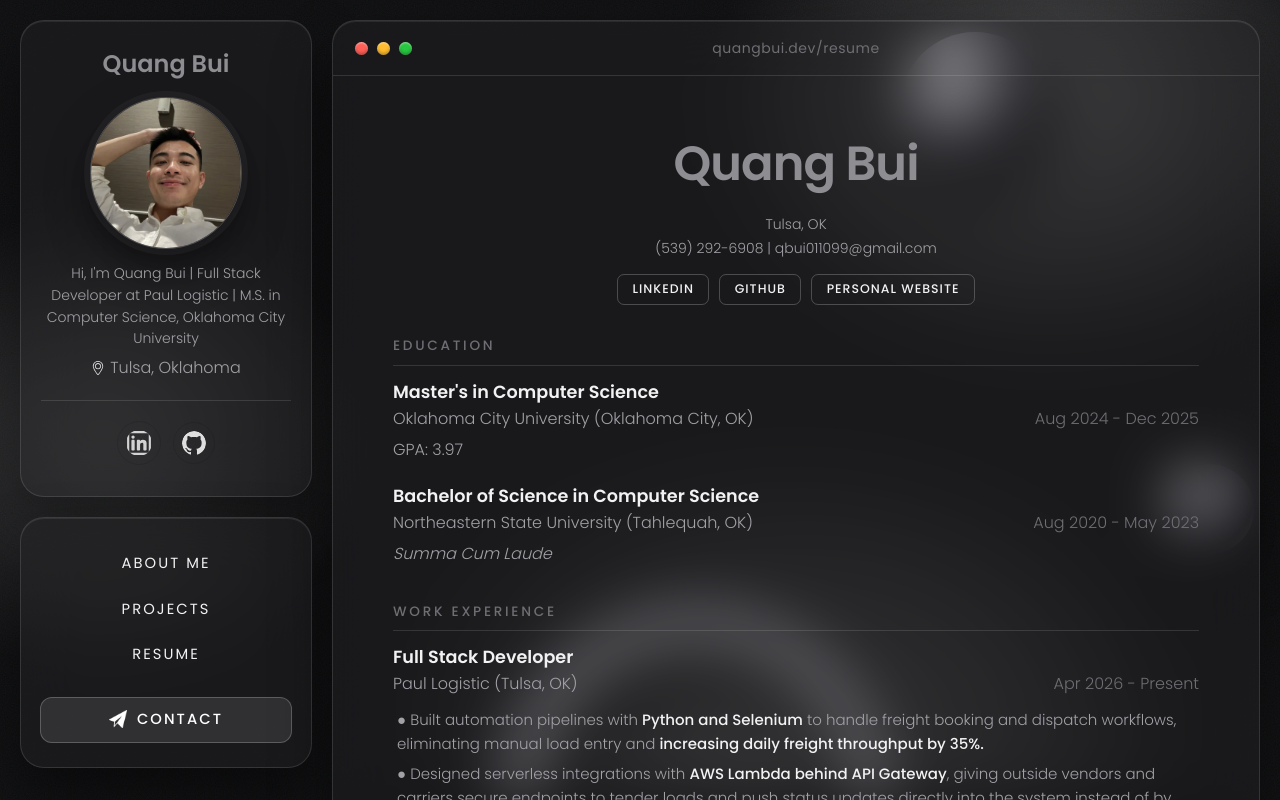
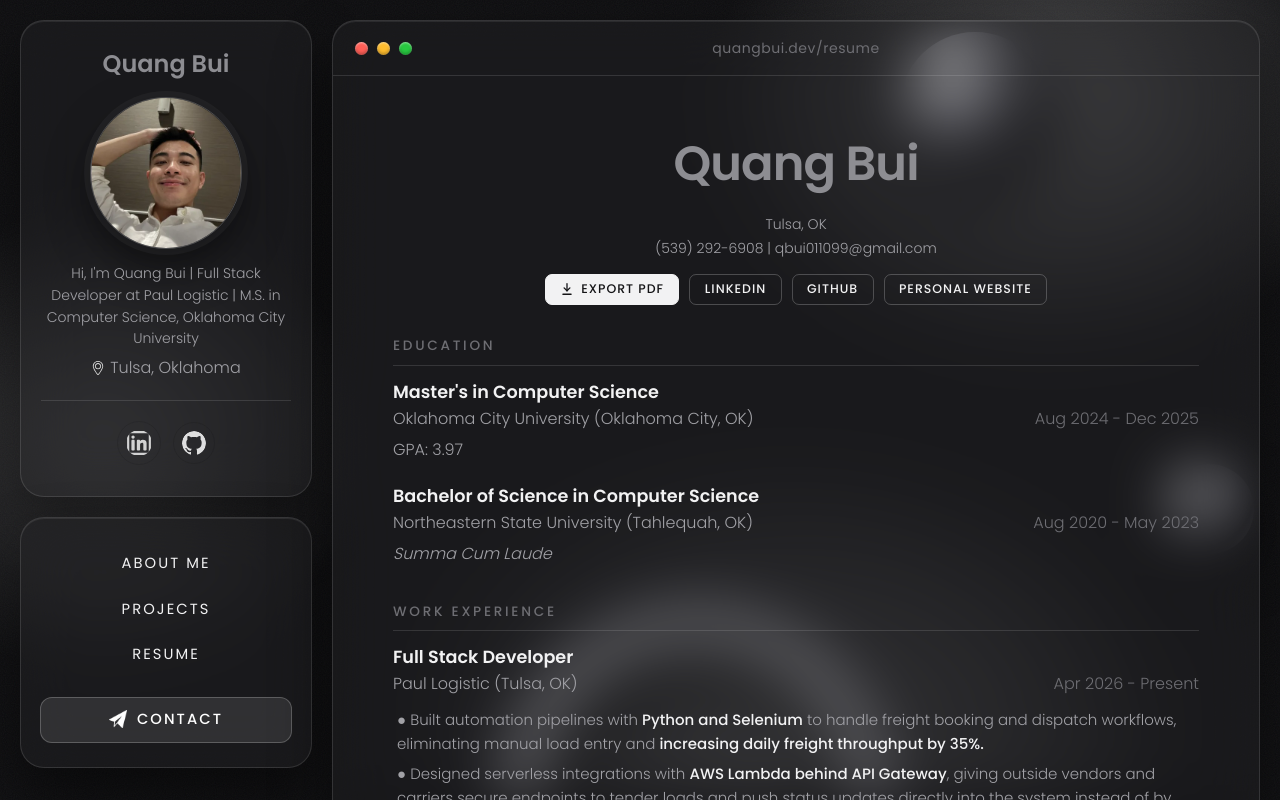
Before and after one commit to duyquangbui99/potfrolio-ui, a React (Create React App) app: page /resume in a window 1280 px wide. Shown: the top 800 px of the page. Built offline with nearby package versions, Linux system fonts and the light colour scheme.

Commit message:
add download button for resume

```diff
--- a/src/pages/Resume.jsx
+++ b/src/pages/Resume.jsx
@@ -1,6 +1,7 @@
 // src/pages/Resume.jsx
 import '../styles/resume.css';
 import { Link } from 'react-router-dom';
+import resumePdf from '../assets/Quang Bui - Resume.pdf';
 
 function Resume() {
     return (
@@ -18,6 +19,14 @@ function Resume() {
                         <p>Tulsa, OK</p>
                         <p>(539) 292-6908 | qbui011099@gmail.com</p>
                         <div className="links">
+                            <a href={resumePdf} download="Quang Bui - Resume.pdf" className="export-btn">
+                                <svg width="14" height="14" viewBox="0 0 24 24" fill="none" stroke="currentColor" strokeWidth="2.2" strokeLinecap="round" strokeLinejoin="round" aria-hidden="true">
+                                    <path d="M12 3v12" />
+                                    <path d="m7 10 5 5 5-5" />
+                                    <path d="M5 21h14" />
+                                </svg>
+                                Export PDF
+                            </a>
                             <a href="https://linkedin.com/in/duyquangbui99" target="_blank" rel="noreferrer">LinkedIn</a>
                             <a href="https://github.com/duyquangbui99" target="_blank" rel="noreferrer">GitHub</a>
                             <Link to="/">
--- a/src/styles/resume.css
+++ b/src/styles/resume.css
@@ -67,6 +67,21 @@
 
 .links a:hover {
     background-color: var(--glass-hover);
+}
+
+/* Primary action: filled light pill so it stands out from the outlined links */
+.links a.export-btn {
+    display: inline-flex;
+    align-items: center;
+    gap: 7px;
+    background-color: var(--text);
+    border-color: var(--text);
+    color: #141416;
+}
+
+.links a.export-btn:hover {
+    background-color: #ffffff;
+    border-color: #ffffff;
 }
 
 /* Sections */
```
Also changed, not shown: 1 other file (tests, documents, lock files or other folders).
